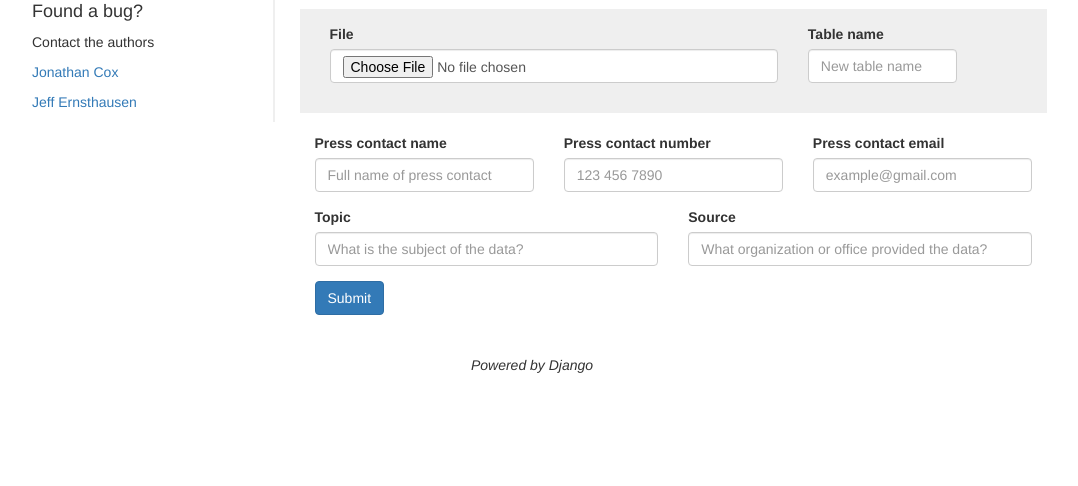
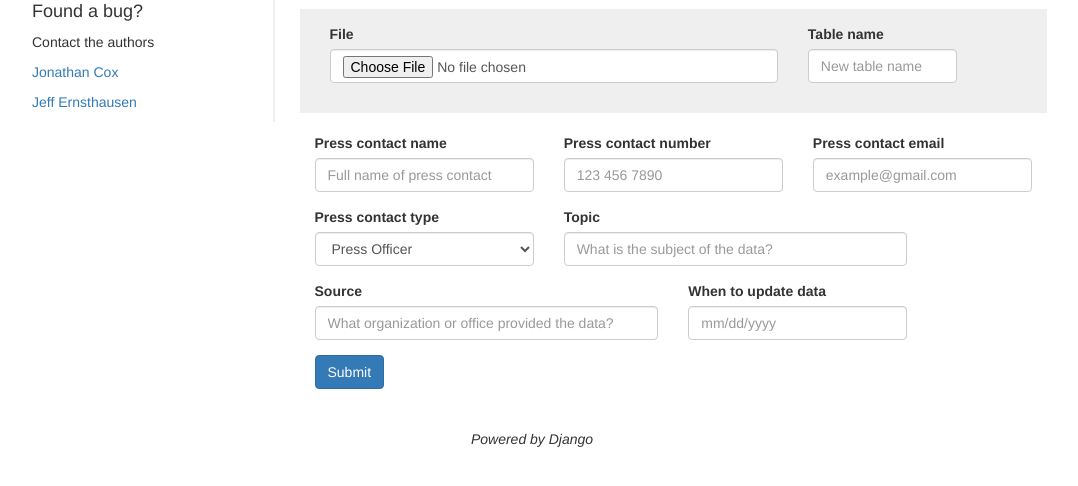
Before and after one commit to NewsappAJC/data-portal, a Django app: page / in a window 1280 px wide. Shown: the part 217-703 px from the top of the page, without its empty margins (108-1186 px from the left). Run offline with Django 3.2, Linux system fonts and the light colour scheme; the visitor is signed in with stand-in values (Sample User, id 1); data that the repository does not hold is empty; parts of the project's set-up code (start-up, migrations or seed data) failed here and were passed over; some libraries are stand-ins or nearby versions.

Commit message:
new fields added to upload form

```diff
--- a/upload/templates/upload/file-select.html
+++ b/upload/templates/upload/file-select.html
@@ -86,6 +86,14 @@
             </div>
           </div>
 
+          <div class="col-sm-4">
+            <div class="form-group">
+              <label>{{ form.press_contact_type.label }}</label>
+              {{form.press_contact_type}}
+              <div class="errors"></div>
+            </div>
+          </div>
+
           <div class="col-sm-6">
             <div class="form-group">
               <label>{{ form.topic.label }}</label>
@@ -97,6 +105,14 @@
             <div class="form-group">
               <label>{{ form.source.label }}</label>
               {{form.source}}
+              <div class="errors"></div>
+            </div>
+          </div>
+
+          <div class="col-sm-4">
+            <div class="form-group">
+              <label>{{ form.next_update.label }}</label>
+              <input class="form-control" placeholder='mm/dd/yyyy'/>
               <div class="errors"></div>
             </div>
           </div>
```
